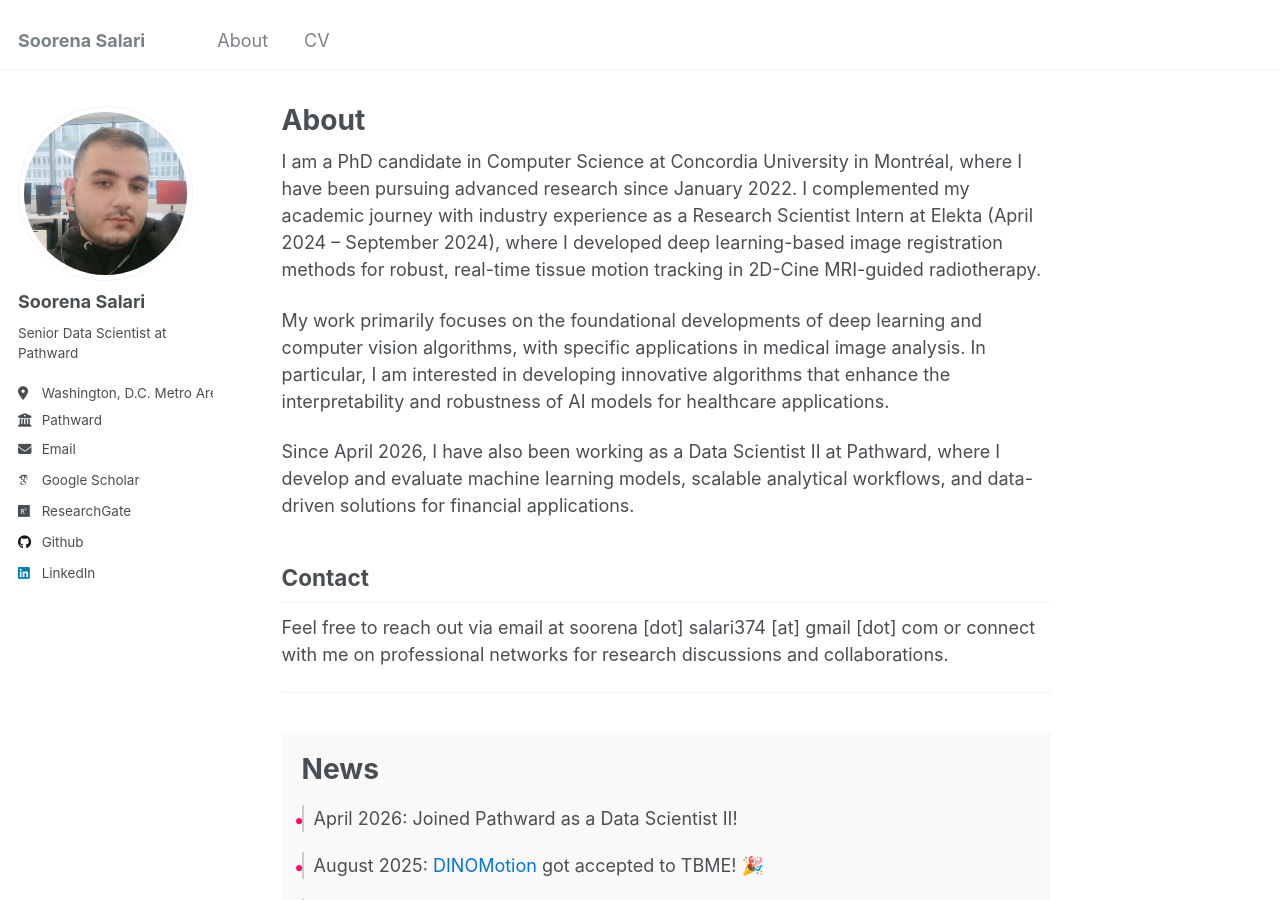
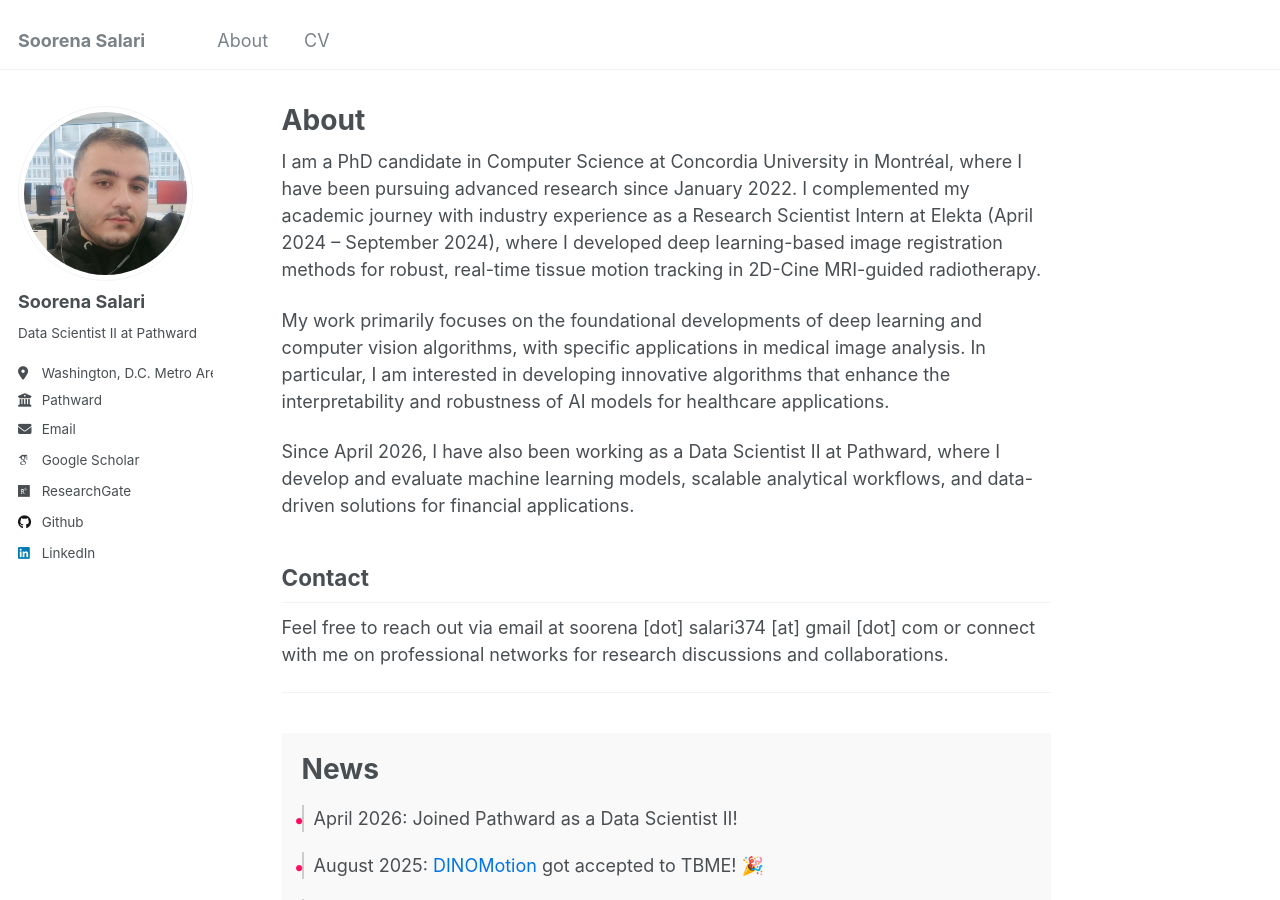
Before and after one commit to soorenasalari/soorenasalari.github.io, a Jekyll site: the page built from _pages/about.md, in a window 1280 px wide and 900 px high. Built offline with Jekyll 4.4.1, drawn with Linux system fonts in a browser that asks for light colours; emoji names are drawn with the system emoji font; some web fonts are replaced.

Commit message:
Update _config.yml
Signed-off-by: Soorena Salari <73616711+soorenasalari@users.noreply.github.com>

```diff
--- a/_config.yml
+++ b/_config.yml
@@ -24,7 +24,7 @@ author:
   avatar           : "bio.jpg"
   name             : "Soorena Salari"
   pronouns         : # example: "she/her"
-  bio              : "Senior Data Scientist at Pathward"
+  bio              : "Data Scientist II at Pathward"
   location         : "Washington, D.C. Metro Area"
   employer         : "Pathward"
   uri              : # URL
```
